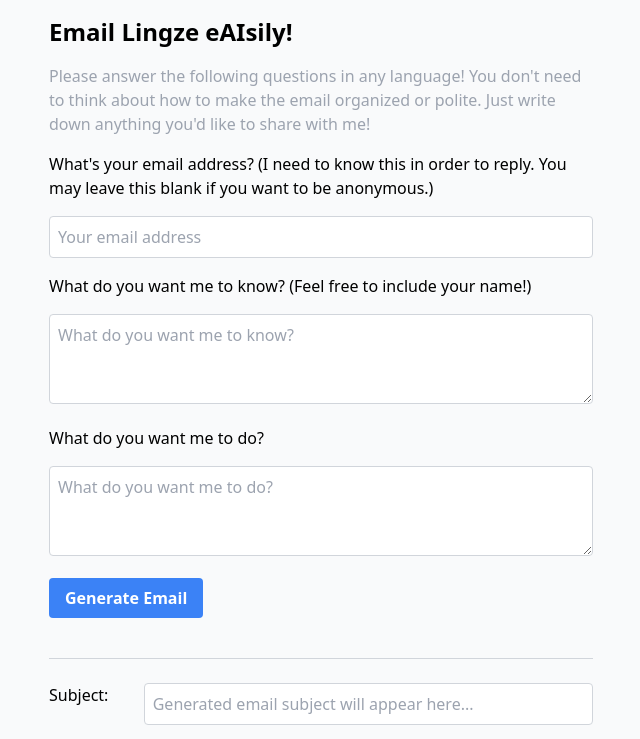
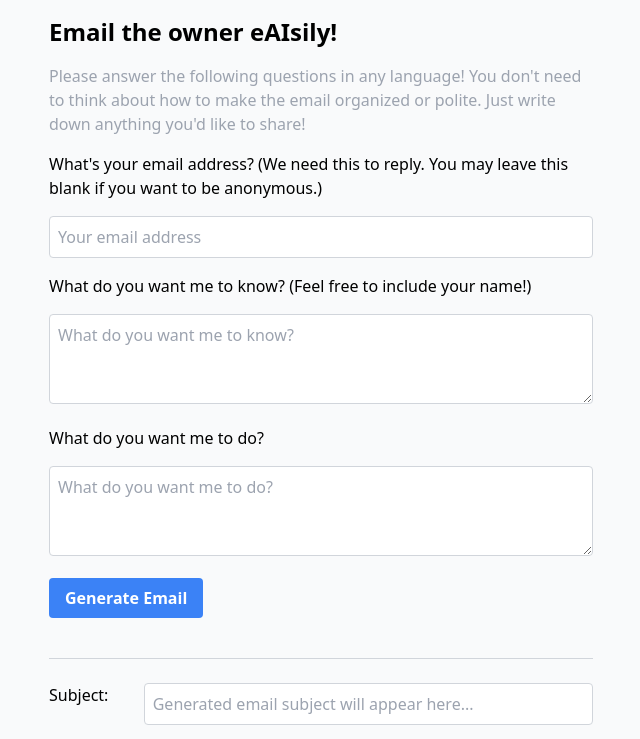
Before and after one commit to untakenJ/eaisy-email, a React (Vite) app in the folder frontend/: page / in a window 1280 px wide. Shown: the top 739 px of the page, without its empty margins (319-959 px from the left). Built offline with nearby package versions, Linux system fonts and the light colour scheme.

Commit message:
make name customizable

```diff
--- a/frontend/src/App.jsx
+++ b/frontend/src/App.jsx
@@ -1,4 +1,4 @@
-import React, { useState } from 'react';
+import React, { useState, useEffect } from 'react';
 
 function App() {
   const [emailAddr, setEmailAddr] = useState('');
@@ -8,6 +8,12 @@ function App() {
   const [generatedEmailContent, setGeneratedEmailContent] = useState('');
   const [isGenerating, setIsGenerating] = useState(false);
   const [isSending, setIsSending] = useState(false);
+  const ownerName = import.meta.env.VITE_OWNER_NAME || 'the owner';
+
+  useEffect(() => {
+    // Update document title
+    document.title = `Email ${ownerName} EAIsily!`;
+  }, [ownerName]);
 
   const handleGenerate = async () => {
     setIsGenerating(true);
@@ -68,12 +74,12 @@ function App() {
 
   return (
     <div className="max-w-xl mx-auto p-4">
-      <h1 className="text-2xl font-bold mb-4">Email Lingze eAIsily!</h1>
+      <h1 className="text-2xl font-bold mb-4">Email {ownerName} eAIsily!</h1>
       <p className="mb-4 text-gray-400">
-        Please answer the following questions in any language! You don't need to think about how to make the email organized or polite. Just write down anything you'd like to share with me!
+        Please answer the following questions in any language! You don't need to think about how to make the email organized or polite. Just write down anything you'd like to share!
       </p>
 
-      <h3 className="mb-4">What's your email address? (I need to know this in order to reply. You may leave this blank if you want to be anonymous.)</h3>
+      <h3 className="mb-4">What's your email address? (We need this to reply. You may leave this blank if you want to be anonymous.)</h3>
       <input
         className="border border-gray-300 rounded w-full p-2 mb-4"
         type="text"
```
Also changed, not shown: 1 other file (tests, documents, lock files or other folders).
